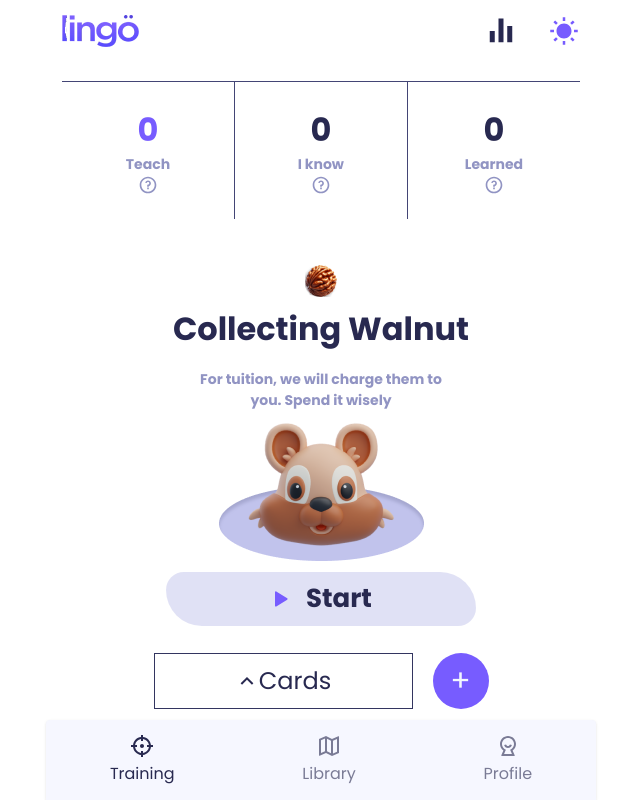
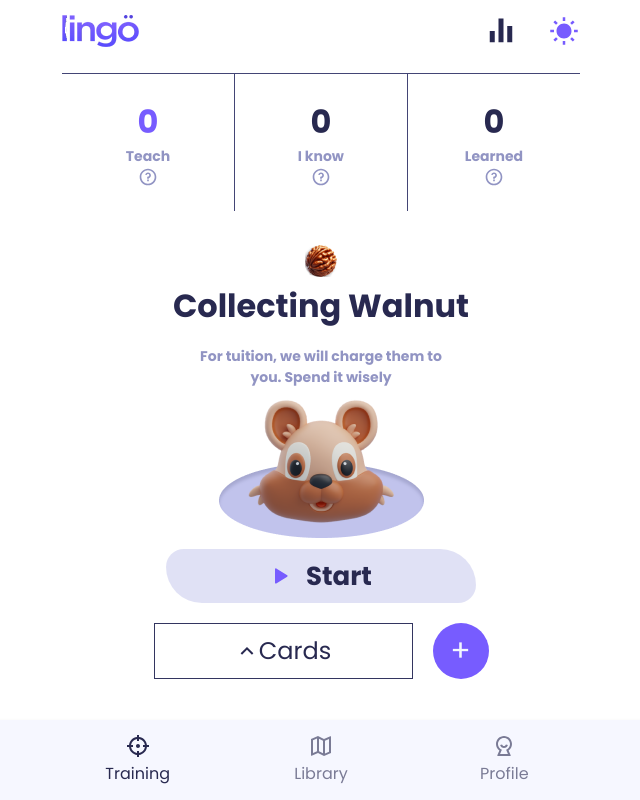
Before and after one commit to DenisGradov/lingo-cards, a React (Vite) app in the folder lingo-frontend/: page / in a window 1280 px wide. Shown: the whole page, without its empty margins (319-959 px from the left). Built offline with nearby package versions, Linux system fonts and the light colour scheme.

Commit message:
KAN-17: Improve UI of Training

```diff
--- a/lingo-frontend/src/App.jsx
+++ b/lingo-frontend/src/App.jsx
@@ -22,8 +22,8 @@ function App() {
     return (
         <div className="min-h-screen h-full flex flex-col bg-[#fff] dark:bg-[#282950] text-black dark:text-white">
             <Router>
-                <div className="max-w-[550px] w-full flex-grow flex flex-col m-auto">
-                    <div className="flex flex-col flex-grow">
+                <div className="w-full flex-grow flex flex-col m-auto">
+                    <div className="max-w-[550px] w-full m-auto flex flex-col flex-grow">
                         <Routes>
                             <Route path="/" element={<Training />} />
                             <Route path="/library" element={<Library />} />
--- a/lingo-frontend/src/components/Footer.jsx
+++ b/lingo-frontend/src/components/Footer.jsx
@@ -3,12 +3,12 @@ import { RiCrosshair2Line, RiMap2Line, RiUser5Line } from "react-icons/ri";
 
 const Footer = () => {
     return (
-        <nav className="w-full py-[14px] bg-[#F6F7FF] dark:bg-[#936dff] rounded-t shadow h-[80px] mt-[-14px] flex-shrink-0">
-            <ul className="flex justify-around">
-                <li>
+        <nav className=" w-full py-[14px] bg-[#F6F7FF] dark:bg-[#936dff] rounded-t shadow h-[80px] mt-[-14px] flex-shrink-0">
+            <ul className="select-none max-w-[550px] w-full m-auto flex justify-around">
+
                     <NavLink
                         className={({ isActive }) =>
-                            `flex flex-col items-center dark:text-[#F3F7FF] text-[#282950] duration-300 ${
+                            `w-full h-full flex flex-col items-center dark:text-[#F3F7FF] text-[#282950] duration-300 ${
                                 isActive ? 'opacity-1' : 'opacity-60'
                             }`
                         }
@@ -18,11 +18,11 @@ const Footer = () => {
                         <RiCrosshair2Line className="text-2xl mb-1" />
                         <span>Training</span>
                     </NavLink>
-                </li>
-                <li>
+
+
                     <NavLink
                         className={({ isActive }) =>
-                            `flex flex-col items-center dark:text-[#F3F7FF] text-[#282950] duration-300 ${
+                            `w-full h-full flex flex-col items-center dark:text-[#F3F7FF] text-[#282950] duration-300 ${
                                 isActive ? 'opacity-1' : 'opacity-60'
                             }`
                         }
@@ -32,11 +32,11 @@ const Footer = () => {
                         <RiMap2Line className="text-2xl mb-1" />
                         <span>Library</span>
                     </NavLink>
-                </li>
-                <li>
+
+
                     <NavLink
                         className={({ isActive }) =>
-                            `flex flex-col items-center dark:text-[#F3F7FF] text-[#282950] duration-300 ${
+                            `w-full h-full flex flex-col items-center dark:text-[#F3F7FF] text-[#282950] duration-300 ${
                                 isActive ? 'opacity-1' : 'opacity-60'
                             }`
                         }
@@ -46,7 +46,7 @@ const Footer = () => {
                         <RiUser5Line className="text-2xl mb-1" />
                         <span>Profile</span>
                     </NavLink>
-                </li>
+
             </ul>
         </nav>
     );
--- a/lingo-frontend/src/components/Training.jsx
+++ b/lingo-frontend/src/components/Training.jsx
@@ -7,7 +7,6 @@ import {
   RiSunFill,
 } from "react-icons/ri";
 import useThemeStore from "../store/themeStore.js";
-import { useState } from "react";
 import {useCardStore} from "../store/userInfo.js";
 
 const Training = () => {
@@ -44,56 +43,59 @@ const Training = () => {
 
         <div className="flex flex-col flex-grow justify-between">
           <div className="flex flex-col justify-around flex-grow">
-            <div className="flex justify-between w-full p-[16px]">
+            <div className="flex justify-between w-full px-[16px] big:py-[16px] py-[2px]">
               <div className="flex flex-col items-center w-full border-t border-r border-[#434575]">
-              <span className="mt-[24px] text-[#775CFF] text-[32px] font-bold">
+              <span className="big:mt-[24px] mt-[5px] text-[#775CFF] text-[32px] font-bold">
                 {teach}
               </span>
-                <span className="text-[#9194C3] font-semibold text-[14px]">
+                <span className="small:mt-[-10px] text-[#9194C3] font-semibold text-[14px]">
                 Teach
               </span>
-                <RiQuestionLine className="mb-[24px] text-[#9194C3] text-[20px] hover:scale-105 cursor-pointer " />
+                <RiQuestionLine className="big:mb-[24px] mb-[5px] text-[#9194C3] text-[20px] hover:scale-105 cursor-pointer " />
               </div>
               <div className="flex flex-col items-center w-full border-t border-r border-[#434575]">
-              <span className="mt-[24px] dark:text-[#F3F7FF] text-[#282950] text-[32px] font-bold">
+              <span className="big:mt-[24px] mt-[5px] dark:text-[#F3F7FF] text-[#282950] text-[32px] font-bold">
                 {iKnow}
               </span>
-                <span className="text-[#9194C3] font-semibold text-[14px]">
+                <span className="small:mt-[-10px] text-[#9194C3] font-semibold text-[14px]">
                 I know
               </span>
-                <RiQuestionLine className="mb-[24px] text-[#9194C3] text-[20px] hover:scale-105 cursor-pointer " />
+                <RiQuestionLine className="big:mb-[24px] mb-[5px] text-[#9194C3] text-[20px] hover:scale-105 cursor-pointer " />
               </div>
               <div className="flex flex-col items-center w-full border-t border-[#434575]">
-              <span className="mt-[24px] dark:text-[#F3F7FF] text-[#282950] text-[32px] font-bold">
+              <span className="big:mt-[24px] mt-[5px] dark:text-[#F3F7FF] text-[#282950] text-[32px] font-bold">
                 {learned}
               </span>
-                <span className="text-[#9194C3] font-semibold text-[14px]">
+                <span className="small:mt-[-10px] text-[#9194C3] font-semibold text-[14px]">
                 Learned
               </span>
-                <RiQuestionLine className="mb-[24px] text-[#9194C3] text-[20px] hover:scale-105 cursor-pointer " />
+                <RiQuestionLine className="big:mb-[24px] mb-[5px] text-[#9194C3] text-[20px] hover:scale-105 cursor-pointer " />
               </div>
             </div>
 
             <div className="flex flex-col items-center text-center py-[5px] px-[16px]">
-              <img className="w-[32px]" alt="img of nut" src="/nut.webp" />
-              <h2 className="mt-[8px] dark:text-[#F3F7FF] text-[#282950] font-semibold text-[32px]">
-                Collecting Walnut
-              </h2>
-              <h3 className="mt-[16px] mb-[20px] max-w-[265px] text-[#9194C3] text-[14px] font-semibold">
+              <div className="small:flex items-center">
+                <img className="m-auto w-[32px] small:w-[20px] small:mx-[5px] relative top-[3px]" alt="img of nut" src="/nut.webp"/>
+                <h2 className="mt-[8px] small:mx-[5px] dark:text-[#F3F7FF] text-[#282950] font-semibold small:text-[25px] text-[32px]">
+                  Collecting Walnut
+                </h2>
+              </div>
+              <h3 className="big:mt-[16px] mb-[20px] small:mb-[10px] max-w-[265px] text-[#9194C3] text-[14px] font-semibold">
                 For tuition, we will charge them to you. Spend it wisely
               </h3>
               <div className="mt-[55px] relative flex justify-center">
                 <img
-                    className="absolute bottom-[15px]"
+                    className="absolute bottom-[15px] small:w-[110px]"
                     alt="animal"
                     src="/animal.webp"
                 />
                 <img
                     alt="ellipse"
                     src={isDark ? "/ellipse.webp" : "/whiteEllipse.webp"}
+                    className="small:w-[150px]"
                 />
               </div>
-              <div className="mt-[11px] mb-[5px] xs:w-[310px] w-full h-[54px] rounded-tl-[50px] rounded-br-[50px] rounded-tr-[100px] rounded-bl-[100px] flex justify-center items-center font-extrabold text-[26px] dark:text-[#F3F7FF] text-[#282950] dark:bg-[#333560]/50 bg-[#C1C3EC]/50 backdrop-blur-24 hover:scale-105 cursor-pointer ">
+              <div className="select-none mt-[11px] mb-[5px] xs:w-[310px] w-full h-[54px] rounded-tl-[50px] rounded-br-[50px] rounded-tr-[100px] rounded-bl-[100px] flex justify-center items-center font-extrabold text-[26px] dark:text-[#F3F7FF] text-[#282950] dark:bg-[#333560]/50 bg-[#C1C3EC]/50 backdrop-blur-24 hover:scale-105 duration-300 cursor-pointer ">
                 <div className="flex items-center">
                   <RiPlayLargeFill className="text-[#775CFF] text-[20px] mr-[16px]" />
                   Start
@@ -102,7 +104,7 @@ const Training = () => {
             </div>
           </div>
 
-          <div className="flex justify-center py-[5px] p-[16px] mb-[20px]">
+          <div className="flex justify-center py-[5px] p-[16px] mb-[50px]">
             <div className="flex items-center justify-center dark:text-[#F3F7FF] text-[#282950] text-[24px] border border-[#333560] w-[50%] mx-[10px]">
               <RiArrowUpSLine />Cards
             </div>
--- a/lingo-frontend/tailwind.config.js
+++ b/lingo-frontend/tailwind.config.js
@@ -10,6 +10,8 @@ module.exports = {
       },
       screens: {
         'xs': '320px',
+        'big': { 'raw': '(min-height: 750px)' },
+        'small': { 'raw': '(max-height: 750px)' },
       },
     },
   },
```
Also changed, not shown: lingo-frontend/src/App.scss (line endings or trailing spaces).
